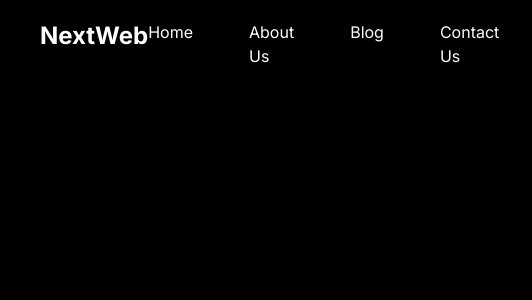
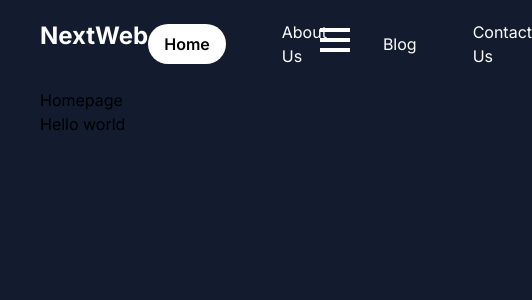
Before and after one commit to rohitsaroha125/nextWeb, a Next.js app: page / in a window 390 px wide. Shown: the top 300 px of the page, 532 px wide, since content can reach past the window. Built offline with nearby package versions, Linux system fonts and the light colour scheme.

Commit message:
ADD: Navbar for pc and mobile display

```diff
--- a/src/app/globals.css
+++ b/src/app/globals.css
@@ -6,6 +6,9 @@
   --foreground-rgb: 0, 0, 0;
   --background-start-rgb: 214, 219, 220;
   --background-end-rgb: 255, 255, 255;
+  --background: #131b2f;
+  --color-white: #fff;
+  --color-primary: #550cf3;
 }
 
 @media (prefers-color-scheme: dark) {
@@ -16,51 +19,6 @@
   }
 }
 
-.loadingBox{
-  width: 100vw;
-  height: 100vh;
-  position: fixed;
-  top: 0;
-  left: 0;
-  background: rgba(0,0,0,0.4);
-  display: flex;
-  justify-content: center;
-  align-items: center;
+body{
+  background: var(--background);
 }
-
-.loader-37 {
-	border-right: .1em solid #fff;
-	border-radius: 100%;
-	animation: loader-37 800ms linear infinite;
-	&:before,
-	&:after {
-		content: '';
-		width: .8em;
-		height: .8em;
-		display: block;
-		position: absolute;
-		top: calc(50% - .4em);
-		left: calc(50% - .4em);
-		border-left: .08em solid #fff;
-		border-radius: 100%;
-		animation: loader-37 400ms linear infinite reverse;
-	}
-	&:after {
-		width: .6em;
-		height: .6em;
-		top: calc(50% - .3em);
-		left: calc(50% - .3em);
-		border: 0;
-		border-right: .05em solid #fff;
-		animation: none;
-	}
-}
-
-@keyframes loader-37 {
-	from {
-		transform: rotate(360deg);
-	}
-	to {
-		transform: rotate(0deg);
-	}
-}
--- a/src/app/layout.tsx
+++ b/src/app/layout.tsx
@@ -18,7 +18,7 @@ export default function RootLayout({
 }) {
   return (
     <html lang="en">
-      <body className={`${inter.className} bg-black pl-10 pr-10`}>
+      <body className={`${inter.className} pl-10 pr-10`}>
         <Navbar />
         {children}
         <Footer />
--- /dev/null
+++ b/src/app/loading.module.css
@@ -0,0 +1,49 @@
+.loadingBox{
+    width: 100vw;
+    height: 100vh;
+    position: fixed;
+    top: 0;
+    left: 0;
+    background: rgba(0,0,0,0.4);
+    display: flex;
+    justify-content: center;
+    align-items: center;
+  }
+
+  .loader-37 {
+      border-right: .1em solid #fff;
+      border-radius: 100%;
+      animation: loader-37 800ms linear infinite;
+  }
+
+  .loader-37:before,
+  .loader-37:after {
+      content: '';
+      width: .8em;
+      height: .8em;
+      display: block;
+      position: absolute;
+      top: calc(50% - .4em);
+      left: calc(50% - .4em);
+      border-left: .08em solid #fff;
+      border-radius: 100%;
+      animation: loader-37 400ms linear infinite reverse;
+  }
+  .loader-37:after {
+      width: .6em;
+      height: .6em;
+      top: calc(50% - .3em);
+      left: calc(50% - .3em);
+      border: 0;
+      border-right: .05em solid #fff;
+      animation: none;
+  }
+
+  @keyframes loader-37 {
+      from {
+          transform: rotate(360deg);
+      }
+      to {
+          transform: rotate(0deg);
+      }
+  }
--- a/src/app/loading.tsx
+++ b/src/app/loading.tsx
@@ -1,8 +1,9 @@
+import styles from './loading.module.css'
+
 const Loading = () => {
   return (
-    <div className="loadingBox">
-      .loader-37
-      <div className="loader-37"></div>
+    <div className={styles.loadingBox}>
+      <div className={styles['loader-37']}></div>
     </div>
   );
 };
--- /dev/null
+++ b/src/components/Navbar/MobileNavLinks.tsx
@@ -0,0 +1,34 @@
+import { NavbarOptions } from "./Navbar";
+import Link from "next/link";
+import { usePathname } from "next/navigation";
+import styles from './NavbarLinks.module.css'
+
+const MobileNavLinks = ({
+  navbarOptions,
+}: {
+  navbarOptions: NavbarOptions[];
+}) => {
+    const pathName = usePathname()
+
+  return (
+    <div className={`flex items-center gap-14 ${styles.mobileMenu}`}>
+      {navbarOptions.map((option: NavbarOptions, i: number) => {
+        return (
+          <Link
+            href={option.link}
+            key={i}
+            className={`${
+              pathName === option.link
+                ? `text-white font-bold`
+                : "text-white"
+            }`}
+          >
+            <p>{option.title}</p>
+          </Link>
+        );
+      })}
+    </div>
+  );
+};
+
+export default MobileNavLinks;
--- a/src/components/Navbar/Navbar.tsx
+++ b/src/components/Navbar/Navbar.tsx
@@ -1,12 +1,52 @@
-import NavbarLinks from "./NavbarLinks"
+"use client";
+import { useState } from "react";
+import NavbarLinks from "./NavbarLinks";
+import MobileNavLinks from "./MobileNavLinks";
+import styles from './NavbarLinks.module.css'
+
+export interface NavbarOptions {
+  title: string;
+  link: string;
+}
+
+const navbarOptions: NavbarOptions[] = [
+  {
+    title: "Home",
+    link: "/",
+  },
+  {
+    title: "About Us",
+    link: "/about",
+  },
+  {
+    title: "Blog",
+    link: "/blog",
+  },
+  {
+    title: "Contact Us",
+    link: "/contact",
+  },
+];
 
 const Navbar = () => {
-    return(
-        <div className="w-full flex justify-between py-5">
-            <div><h1 className="text-2xl font-bold text-white">NextWeb</h1></div>
-            <NavbarLinks />
-        </div>
-    )
-}
+  const [open, setOpen] = useState(false);
 
-export default Navbar
+  const toggleMenu = () => {
+    setOpen((prevState) => !prevState)
+  }
+
+  return (
+    <div className={`w-full flex justify-between py-5 ${styles.navBar}`}>
+      <div>
+        <h1 className="text-2xl font-bold text-white">NextWeb</h1>
+      </div>
+      <NavbarLinks navbarOptions={navbarOptions} />
+      <div className={`${styles.btn2}`} data-menu="2" onClick={toggleMenu}>
+        <div className={styles.icon}></div>
+      </div>
+      {open && <MobileNavLinks navbarOptions={navbarOptions} />}
+    </div>
+  );
+};
+
+export default Navbar;
--- /dev/null
+++ b/src/components/Navbar/NavbarLinks.module.css
@@ -0,0 +1,87 @@
+.activeNavLink{
+    border-radius: 50px;
+    font-weight: 600;
+}
+
+.navBar{
+    position: relative;
+}
+
+.navbarPc{
+    display: flex;
+}
+
+.mobileMenu{
+    background: var(--color-primary);
+    height: 100vh;
+    position: fixed;
+    top: 0px;
+    right: 0px;
+    display: none;
+    flex-direction: column;
+    width: 60vw;
+    justify-content: center;
+    gap:60px
+}
+
+.btn2 {
+    position: absolute;
+    z-index: 99999;
+    width: 30px;
+    height: 30px;
+    top: 7.5px;
+    right: 0rem;
+    transition-duration: 0.5s;
+    display: none;
+  }
+  .btn2 .icon {
+    transition-duration: 0.5s;
+    position: absolute;
+    height: 4px;
+    width: 30px;
+    top: 30px;
+    background-color: var(--color-white);
+  }
+  .btn2 .icon:before {
+    transition-duration: 0.5s;
+    position: absolute;
+    width: 30px;
+    height: 4px;
+    background-color: var(--color-white);
+    content: "";
+    top: -10px;
+  }
+  .btn2 .icon:after {
+    transition-duration: 0.5s;
+    position: absolute;
+    width: 30px;
+    height: 4px;
+    background-color: var(--color-white);
+    content: "";
+    top: 10px;
+  }
+  .btn2.open .icon {
+    transition-duration: 0.5s;
+    background: transparent;
+  }
+  .btn2.open .icon:before {
+    transform: rotateZ(45deg) scaleX(1.25) translate(13px, 13px);
+  }
+  .btn2.open .icon:after {
+    transform: rotateZ(-45deg) scaleX(1.25) translate(12px, -12px);
+  }
+  .btn2:hover {
+    cursor: pointer;
+  }
+
+  @media screen and (max-width:768px) {
+    .btn2{
+        display: block;
+    }
+    .navbarPc{
+        display: none;
+    }
+    .mobileMenu{
+        display: flex;
+    }
+  }
--- a/src/components/Navbar/NavbarLinks.tsx
+++ b/src/components/Navbar/NavbarLinks.tsx
@@ -1,35 +1,19 @@
+"use client"
 import Link from "next/link"
+import { usePathname } from "next/navigation"
+import styles from './NavbarLinks.module.css'
+import { NavbarOptions } from "./Navbar"
 
-interface NavbarOptions{
-    title: string,
-    link: string
-}
+const NavbarLinks = ({navbarOptions}: {navbarOptions: NavbarOptions[]}) => {
+    const pathName = usePathname()
 
-const navbarOptions: NavbarOptions[] = [
-    {
-        title:'Home',
-        link:'/'
-    },
-    {
-        title: 'About Us',
-        link: '/about'
-    },
-    {
-        title: 'Blog',
-        link: '/blog'
-    },
-    {
-        title: 'Contact Us',
-        link: '/contact'
-    },
-]
-
-const NavbarLinks = () => {
     return(
-        <div className="flex gap-14">
+        <div className={`flex items-center gap-14 ${styles.navbarPc}`}>
             {
                 navbarOptions.map((option:NavbarOptions, i:number) => {
-                    return <Link href={option.link} key={i}><p className="text-white">{option.title}</p></Link>
+                    return <Link href={option.link} key={i} className={`${
+                        pathName === option.link ? `bg-white text-black py-2 px-4 ${styles.activeNavLink}` : 'text-white'
+                    }`}><p>{option.title}</p></Link>
                 })
             }
         </div>
```
